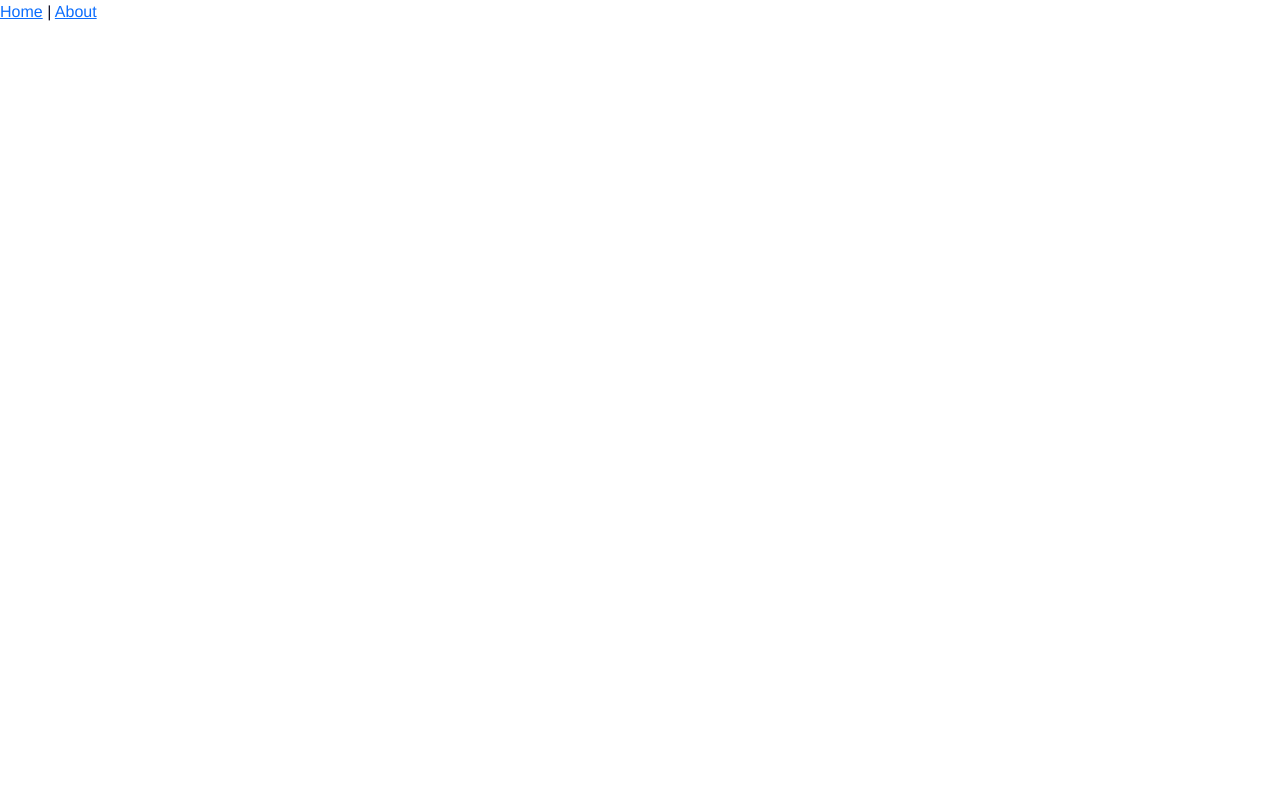
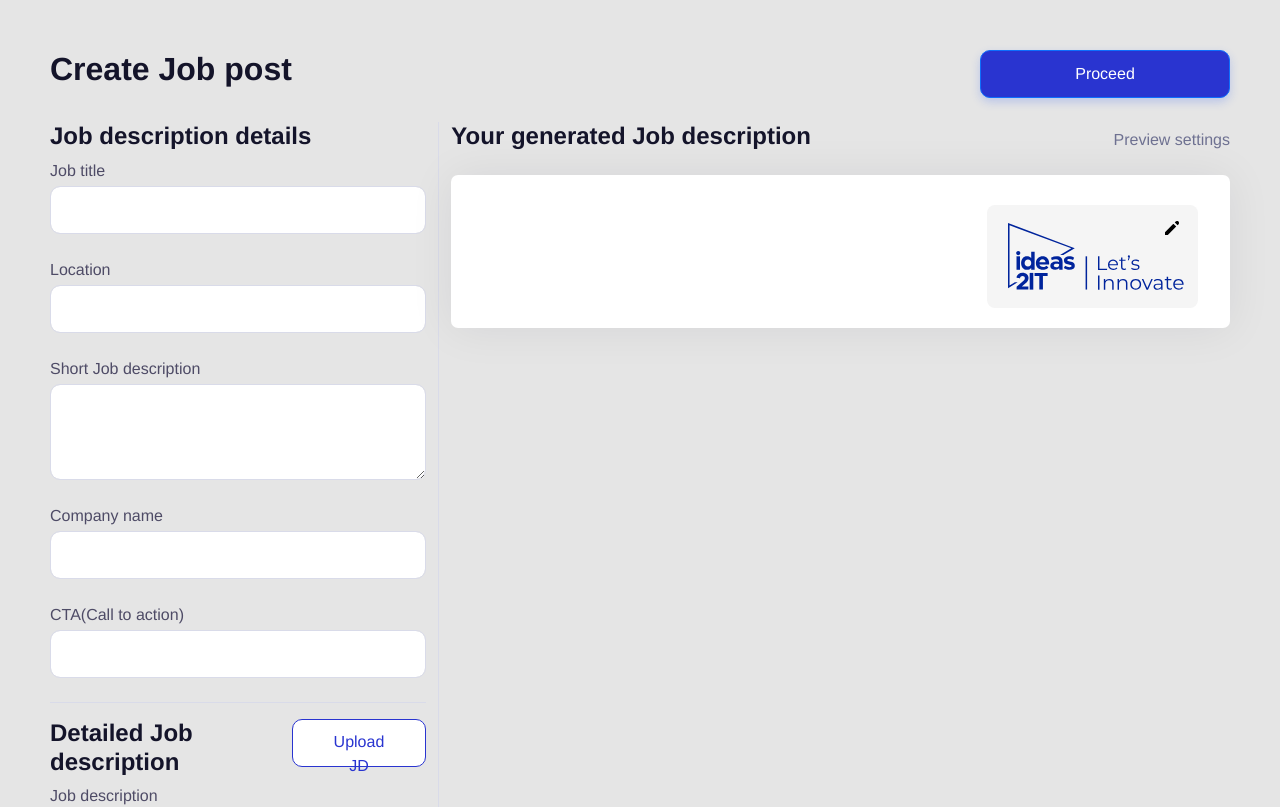
Before and after one commit to zeeshan09/jd-personalization-hackathon, a Vue app: page /job in a window 1280 px wide. Before the commit this address had no page. Shown: the top 807 px of the page. Built offline with nearby package versions, Linux system fonts and the light colour scheme.

Commit message:
Added JD creation page with preview 	- Added generic input, button style 	- integrate tinymce text editor

```diff
--- a/package.json
+++ b/package.json
@@ -9,6 +9,7 @@
   },
   "dependencies": {
     "@popperjs/core": "^2.11.0",
+    "@tinymce/tinymce-vue": "^4.0.5",
     "bootstrap": "^5.1.3",
     "core-js": "^3.6.5",
     "vue": "^3.0.0",
--- a/src/App.scss
+++ b/src/App.scss
@@ -1,6 +1,87 @@
+@import './variable.scss';
 #app {
   font-family: Avenir, Helvetica, Arial, sans-serif;
   -webkit-font-smoothing: antialiased;
   -moz-osx-font-smoothing: grayscale;
-  color: #14142a;
+  color: $primary-text;
 }
+
+#nav {
+  padding: 30px;
+
+  a {
+    font-weight: bold;
+    color: #2c3e50;
+
+    &.router-link-exact-active {
+      color: #42b983;
+    }
+  }
+}
+
+h1, h2, h3, h4, h5 {
+  font-weight: 700 !important;
+}
+
+.form-group {
+  margin-bottom: 24px;
+  .form-control:focus {
+    box-shadow: none !important;
+  }
+  label {
+    color: $secondary-text;
+    font-size: 16px;
+    line-height: 16px;
+    margin-bottom: 7px;
+  }
+  input, textarea {
+    height: 48px;
+    border-radius: 10px;
+    border: 1px solid $border-lite;
+    padding: 18px;
+  }
+  textarea {
+    height: 96px;
+  }
+}
+
+.divider {
+  border-bottom: 1px solid $border-lite;
+}
+
+.gray-text {
+  color: $gray2;
+}
+
+.secondary-text {
+  color: $gray1;
+}
+
+.btn:focus {
+  box-shadow: none !important;
+}
+
+.btn-primary {
+  background: $primary-blue;
+  box-shadow: 0px 4px 10px rgba(44, 90, 246, 0.23);
+  border-radius: 10px;
+  height: 48px;
+  min-width: 250px;
+}
+
+.btn-secondary {
+  background: $white;
+  border: 1px solid $primary-blue;
+  border-radius: 10px;
+  color: $primary-blue;
+  height: 48px;
+  padding: 10px 34px;
+}
+
+.btn-green {
+  background: $dark-green;
+  border-radius: 10px;
+  color: $white;
+  height: 48px;
+  min-width: 250px;
+}
--- a/src/App.vue
+++ b/src/App.vue
@@ -1,8 +1,4 @@
 <template>
-  <div id="nav">
-    <router-link to="/">Home</router-link> |
-    <router-link to="/about">About</router-link>
-  </div>
   <router-view />
 </template>
 
--- a/src/router/index.ts
+++ b/src/router/index.ts
@@ -1,11 +1,17 @@
 import { createRouter, createWebHistory, RouteRecordRaw } from "vue-router";
 import Home from "../views/Home.vue";
+import JobDescription from "../views/JobDescription.vue";
 
 const routes: Array<RouteRecordRaw> = [
   {
     path: "/",
     name: "Home",
     component: Home,
+  },
+  {
+    path: "/job",
+    name: "job",
+    component: JobDescription,
   },
   {
     path: "/about",
--- /dev/null
+++ b/src/variable.scss
@@ -0,0 +1,9 @@
+$white: #ffffff;
+$gray1: #4E4B66;
+$gray2: #6e7191;
+$background: #e5e5e5;
+$border-lite: #d9dbe9;
+$primary-text: #14142a;
+$secondary-text: #4e4b66;
+$primary-blue: #2934d0;
+$dark-green: #066480;
--- /dev/null
+++ b/src/views/JobDescription.vue
@@ -0,0 +1,180 @@
+<template>
+  <div class="job-description">
+    <div class="d-flex justify-content-between mb-4">
+      <h2>Create Job post</h2>
+      <button
+        type="button"
+        class="btn btn-primary"
+        @click="onProceedClick(job)"
+      >
+        Proceed
+      </button>
+    </div>
+    <div class="content row">
+      <div class="description-section col-4">
+        <h4 class="mb-2">Job description details</h4>
+        <div class="form-group">
+          <label for="email">Job title</label>
+          <input
+            type="text"
+            id="title"
+            class="form-control"
+            v-model="job.title"
+          />
+        </div>
+        <div class="form-group">
+          <label for="email">Location</label>
+          <input
+            type="text"
+            id="location"
+            class="form-control"
+            v-model="job.location"
+          />
+        </div>
+        <div class="form-group">
+          <label for="email">Short Job description</label>
+          <textarea
+            type="text"
+            id="description"
+            class="form-control"
+            v-model="job.description"
+          />
+        </div>
+        <div class="form-group">
+          <label for="email">Company name</label>
+          <input
+            type="text"
+            id="company"
+            class="form-control"
+            v-model="job.company"
+          />
+        </div>
+        <div class="form-group">
+          <label for="email">CTA(Call to action)</label>
+          <input type="text" id="cta" class="form-control" v-model="job.cta" />
+        </div>
+        <div class="divider mb-3"></div>
+        <div class="d-flex justify-content-between mb-3">
+          <div>
+            <h4 class="mb-2">Detailed Job description</h4>
+            <div class="secondary-text">Job description</div>
+          </div>
+          <button type="button" class="btn btn-secondary">Upload JD</button>
+        </div>
+        <div class="form-group">
+          <editor
+            v-model="job.detail"
+            api-key="no-api-key"
+            :init="{
+              height: 450,
+              menubar: true,
+              plugins: [
+                'advlist autolink lists link image charmap print preview anchor',
+                'searchreplace visualblocks code fullscreen',
+                'insertdatetime media table paste code help wordcount',
+              ],
+              toolbar:
+                'undo redo | formatselect | bold italic backcolor | \
+                alignleft aligncenter alignright alignjustify | \
+                bullist numlist outdent indent | removeformat | help',
+            }"
+          />
+        </div>
+        <div class="form-group">
+          <label for="email"
+            >Enter email (Candidates CV details will be sent to this
+            email)</label
+          >
+          <input
+            type="email"
+            id="email"
+            class="form-control"
+            v-model="job.email"
+          />
+        </div>
+      </div>
+      <div class="preview-section col-8">
+        <div class="d-flex justify-content-between mb-3">
+          <h4>Your generated Job description</h4>
+          <div class="gray-text align-items-center d-flex">
+            Preview settings
+          </div>
+        </div>
+        <div class="overview row m-0 mb-4">
+          <div class="col-8">
+            <h2 class="mb-3">{{ job.title }}</h2>
+            <div class="mb-3">{{ job.description }}</div>
+            <div class="">{{ job.location }}</div>
+            <button v-if="job.cta" type="button" class="btn btn-green mt-5">
+              {{ job.cta }}
+            </button>
+          </div>
+          <div class="col-4">
+            <img
+              class="float-end"
+              alt="Company logo"
+              src="../assets/company-logo.svg"
+            />
+          </div>
+        </div>
+        <div v-if="job.detail" class="overview row m-0 mb-4">
+          <div v-html="job.detail" />
+        </div>
+      </div>
+    </div>
+  </div>
+</template>
+
+<script lang="ts">
+// import { Options, Vue } from "vue-class-component";
+import Editor from "@tinymce/tinymce-vue";
+export default {
+  data() {
+    return {
+      job: {
+        detail: "",
+        title: "",
+        location: "",
+        description: "",
+        company: "",
+        cta: "",
+        email: "",
+      },
+    };
+  },
+  methods: {
+    onProceedClick(job: any): void {
+      console.log("jobdata----", job);
+    },
+  },
+  components: {
+    editor: Editor,
+  },
+};
+// @Options({
+//   components: {},
+// })
+// export default class JobDescription extends Vue {}
+</script>
+<style scoped lang="scss">
+@import "../App.scss";
+.job-description {
+  background: $background;
+  color: #14142a;
+  padding: 50px;
+  .content {
+    height: 100%;
+    .description-section {
+      border-right: 1px solid $border-lite;
+    }
+    .preview-section {
+      .overview {
+        background: $white;
+        box-shadow: 0px 1px 46px rgba(20, 20, 42, 0.07);
+        border-radius: 7px;
+        padding: 30px 20px 20px 30px;
+      }
+    }
+  }
+}
+</style>
```
Also changed, not shown: src/assets/company-logo.svg (added), 1 other file (tests, documents, lock files or other folders).
